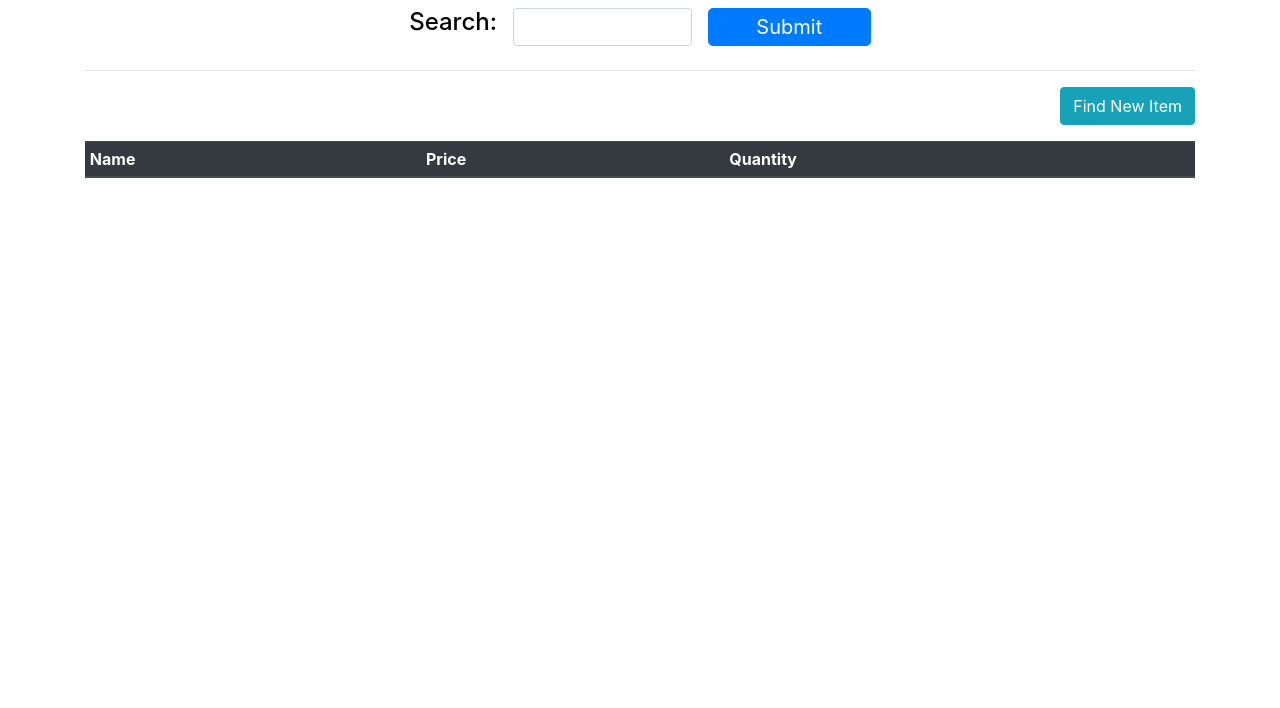
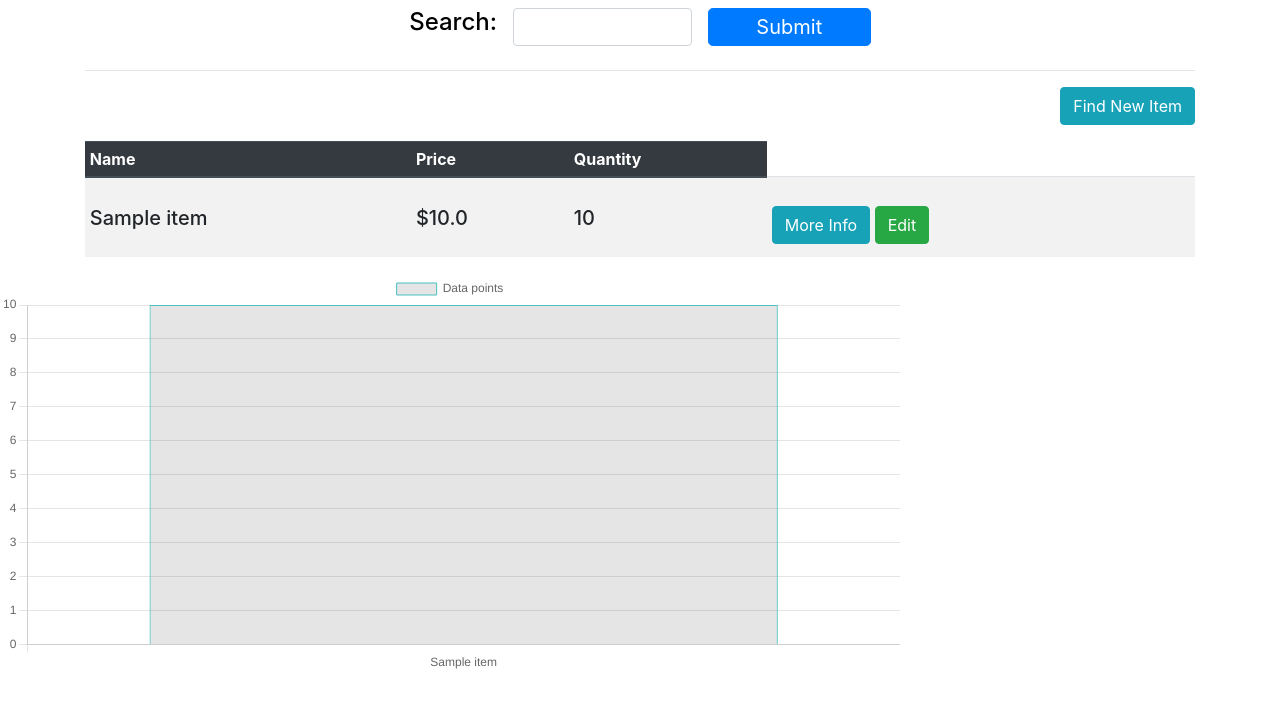
Before and after one commit to Elnifio/CHTeam, a Flask app: page /inventory in a window 1280 px wide. Shown: the part 56-764 px from the top of the page. Run offline with Flask 2, Linux system fonts and the light colour scheme; a user stored in the database is signed in; tables that the repository leaves empty hold one stand-in row (values such as "Sample post"); lists and menus that the app fills with data are empty; some libraries are stand-ins or nearby versions.

Commit message:
add visualization for inventory

```diff
--- a/Minizon/MiniAmazon/__init__.py
+++ b/Minizon/MiniAmazon/__init__.py
@@ -21,7 +21,7 @@
 app.config['SQLALCHEMY_DATABASE_URI'] = db_uri
 app.config['SECRET_KEY'] = '578e21533f06891a9260f6b4'
 # app.config['SQLALCHEMY_DATABASE_URI'] = db_uri_local
-app.config['UPLOAD_FOLDER'] = '/Users/shanqing/Desktop/CHTeam/Minizon/MiniAmazon/static/item_images'
+app.config['UPLOAD_FOLDER'] = '/Users/student/Desktop/CS516/merge version/CHTeam/Minizon/MiniAmazon/static/item_images'
 db = SQLAlchemy(app)
 bcrypt = Bcrypt(app)
 login_manager = LoginManager(app)
--- a/Minizon/MiniAmazon/routes.py
+++ b/Minizon/MiniAmazon/routes.py
@@ -685,6 +685,14 @@
     inventory = None
     query = None
     form = InventoryForm()
+    labels = []
+    values = []
+    if request.method == 'GET':
+        query = Inventory.query.filter(Inventory.seller_id==current_user.id)
+        inventory = query.all()
+        for item in inventory:
+            labels.append(item.item.name)
+            values.append(item.quantity)
     if request.method == 'POST':
         if form.validate_on_submit():
             # process search
@@ -700,8 +708,10 @@
         if form.errors != {}:
             for err_msg in form.errors.values():
                 flash(f'Error: {err_msg}', category='danger')
-
-    return render_template('inventory.html', inventory=inventory, form=form)
+        for item in inventory:
+            labels.append(item.item.name)
+            values.append(item.quantity)
+    return render_template('inventory.html', inventory=inventory, form=form, labels=labels, values=values)
 
 @app.route('/inventory_edit/<int:id>', methods=['GET', 'POST'])
 @login_required
--- a/Minizon/MiniAmazon/templates/base.html
+++ b/Minizon/MiniAmazon/templates/base.html
@@ -15,7 +15,7 @@
     <link rel="stylesheet" href="https://cdnjs.cloudflare.com/ajax/libs/font-awesome/4.7.0/css/font-awesome.min.css">
     <!-- Axios resource -->
     <script src="https://cdn.jsdelivr.net/npm/axios/dist/axios.min.js"></script>
-
+    <script src="https://cdnjs.cloudflare.com/ajax/libs/Chart.js/3.7.1/chart.min.js" integrity="sha512-QSkVNOCYLtj73J4hbmVoOV6KVZuMluZlioC+trLpewV8qMjsWqlIQvkn1KGX2StWvPMdWGBqim1xlC8krl1EKQ==" crossorigin="anonymous" referrerpolicy="no-referrer"></script>
     <title>
         {% block title %}
 
--- a/Minizon/MiniAmazon/templates/inventory.html
+++ b/Minizon/MiniAmazon/templates/inventory.html
@@ -2,6 +2,7 @@
 
 {% block title %}
     Inventory
+
 {% endblock %}
 
 {% block content %}
@@ -50,4 +51,30 @@
     </tbody>
 </table>
 </div>
+<div style = "text-align:center;">
+    <canvas id="lineChart" width="900" height="400"></canvas>
+</div>
+<script>
+    var ctx = document.getElementById("lineChart").getContext("2d");
+    var lineChart = new Chart(ctx,{
+        type:"bar",
+        data: {
+            labels: {{ labels | safe}},
+            datasets: [
+             {
+               label: "Data points",
+               data: {{values | safe}},
+               fill: false,
+               borderColor: "rgb(75, 192, 192)",
+               borderWidth: 1
+             }
+            ]
+        },
+        options:{
+            responsive: false
+        }
+    }
+    );
+</script>
+
 {% endblock %}
```
Also changed, not shown: 4 other files.
